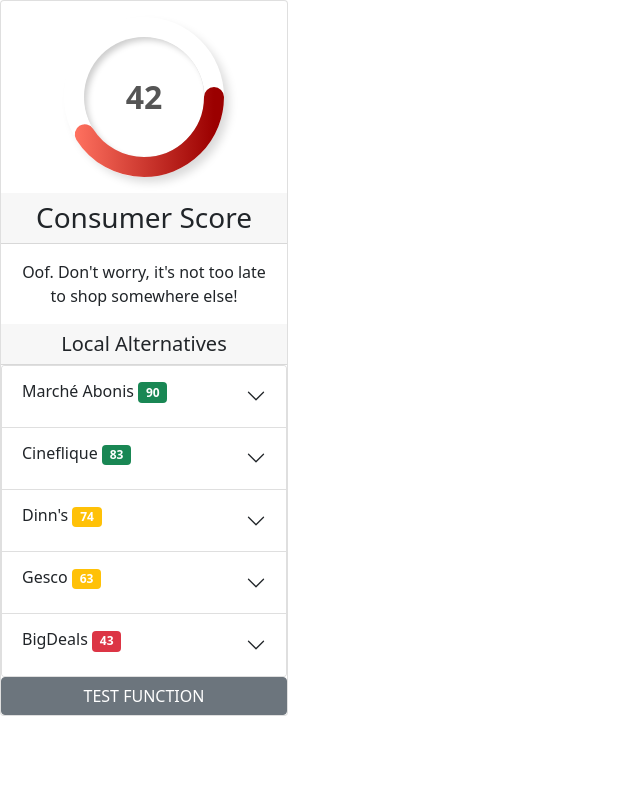
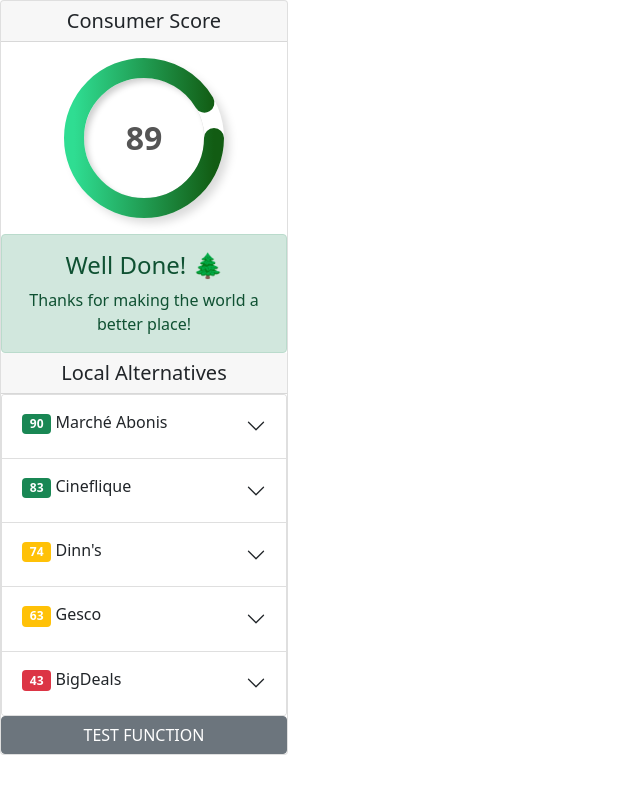
Before and after one commit to diegodofe/McHack9-Chrome-Extension, a React (Create React App) app: page / in a window 1280 px wide. Shown: the top 794 px of the page, without its empty margins (0-640 px from the left). Built offline with nearby package versions, Linux system fonts and the light colour scheme; no server answers.

Commit message:
Style comment sections with comment component

```diff
--- a/public/styles.css
+++ b/public/styles.css
@@ -2,6 +2,18 @@ body {
   background: #e3edf7;
 }
 
+.alert {
+  margin-bottom: 0% !important;
+}
+
+.alert p {
+  margin-bottom: 0% !important;
+}
+
+button h6 {
+  vertical-align: middle !important;
+  line-height: normal !important;
+}
 .skill {
   width: 160px;
   height: 160px;
--- a/src/components/Accordions.jsx
+++ b/src/components/Accordions.jsx
@@ -23,14 +23,14 @@ export default function Accordions() {
           <Accordion.Item key={company.key} eventKey={company.key}>
             <Accordion.Header>
               <h6>
-                {company.name} <Badge bg={getColor(company.score)}>{company.score}</Badge>
+                <Badge bg={getColor(company.score)}>{company.score}</Badge> {company.name}
               </h6>
             </Accordion.Header>
             <Accordion.Body>
               <Stack className="s-0" direction="horizontal" gap={3}>
                 <img src={company.img} alt="random-pic" />
-                <figure class="text-end">
-                  <blockquote class="blockquote">
+                <figure className="text-end">
+                  <blockquote className="blockquote">
                     <p>{company.product}</p>
                   </blockquote>
                   <figcaption>{company.price}</figcaption>
--- a/src/components/App.jsx
+++ b/src/components/App.jsx
@@ -5,6 +5,7 @@ import axios from "axios";
 // React component imports
 import CircleScore from "./CircleScore";
 import Accordions from "./Accordions";
+import Comment from "./Comment";
 import { useState } from "react";
 
 // Boostrap imports
@@ -72,12 +73,7 @@ export default function App() {
           }
         }
 
-
         setItemName(amazonSearchTerm || walmartSearchTem || targetSearchTerm || "cant find results");
-
-        if (companyName == 'starbucks') {
-          setItemName('coffee')
-        }
 
         var finalLatitude = "";
         var finalLongitude = "";
@@ -90,6 +86,10 @@ export default function App() {
 
         var baseUrlSplit = baseURl.split(".");
         var companyName = "";
+
+        if (companyName === "starbucks") {
+          setItemName("coffee");
+        }
 
         if (baseURl.length > 0) {
           companyName = baseUrlSplit[1];
@@ -113,10 +113,10 @@ export default function App() {
 
         console.log("item name " + amazonSearchTerm || walmartSearchTem);
 
-        if (companyName === 'starbucks') {
-          productType = "tshirt"
+        if (companyName === "starbucks") {
+          productType = "tshirt";
         }
-        productType = amazonSearchTerm || walmartSearchTem || targetSearchTerm || "cant find results"
+        productType = amazonSearchTerm || walmartSearchTem || targetSearchTerm || "cant find results";
 
         axios
           .get("http://127.0.0.1:5000/statecontroller/get", {
@@ -172,28 +172,16 @@ export default function App() {
     }
   }, []);
 
-  const fakePropsScore = 42;
-
-  function getComment(score) {
-    if (score > 75) {
-      return "Great choice! Thanks for making the world a better place 🌲";
-    } else if (score > 55) {
-      return "Not bad, but you can do better! Checkout the companies below!";
-    } else {
-      return "Oof. Don't worry, it's not too late to shop somewhere else!";
-    }
-  }
+  const fakePropsScore = 89;
 
   return (
     <div className="App">
       <Card className="text-center" style={{ width: "18rem" }}>
+        <Card.Header as="h5">Consumer Score</Card.Header>
         <Card.Body>
           <CircleScore consumerScore={fakePropsScore} />
         </Card.Body>
-        <Card.Header as="h3">Consumer Score</Card.Header>
-        <Card.Body>
-          <Card.Text>{getComment(fakePropsScore)}</Card.Text>
-        </Card.Body>
+        <Comment score={fakePropsScore} />
         <Card.Header as="h5">Local Alternatives</Card.Header>
         <Accordions />
         <Button variant="secondary" onClick={testFunction}>
--- a/src/components/CircleScore.jsx
+++ b/src/components/CircleScore.jsx
@@ -17,7 +17,7 @@ export default function CircleScore(props) {
   function getDark(score) {
     if (score > 75) {
       return "#125C13";
-    } else if (score > 50) {
+    } else if (score > 55) {
       return "#FC9918";
     } else {
       return "#9B0000";
--- /dev/null
+++ b/src/components/Comment.jsx
@@ -0,0 +1,27 @@
+import React from "react";
+import "bootstrap/dist/css/bootstrap.min.css";
+
+export default function Comment(props) {
+  if (props.score > 75) {
+    return (
+      <div className="alert alert-success" role="alert">
+        <h4 className="alert-heading">Well Done! 🌲</h4>
+        <p>Thanks for making the world a better place!</p>
+      </div>
+    );
+  } else if (props.score > 55) {
+    return (
+      <div className="alert alert-warning" role="alert">
+        <h4 className="alert-heading">Not bad. 🤔</h4>
+        <p>You can do better. Checkout the companies below!</p>
+      </div>
+    );
+  } else {
+    return (
+      <div className="alert alert-danger" role="alert">
+        <h4 className="alert-heading">Oof.</h4>
+        <p>Don't worry, it's not too late to shop somewhere else!</p>
+      </div>
+    );
+  }
+}
```
